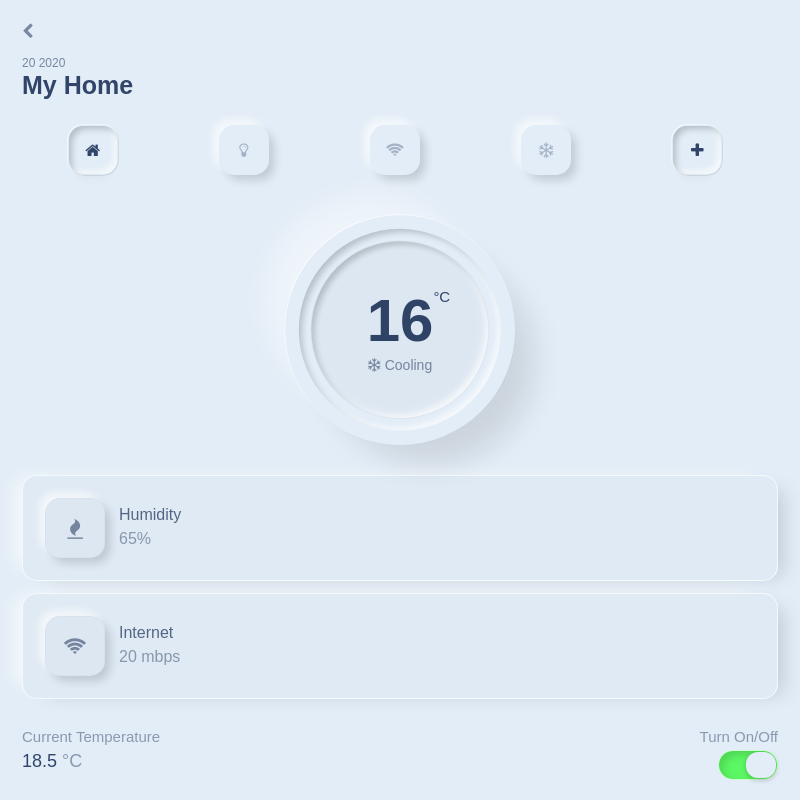
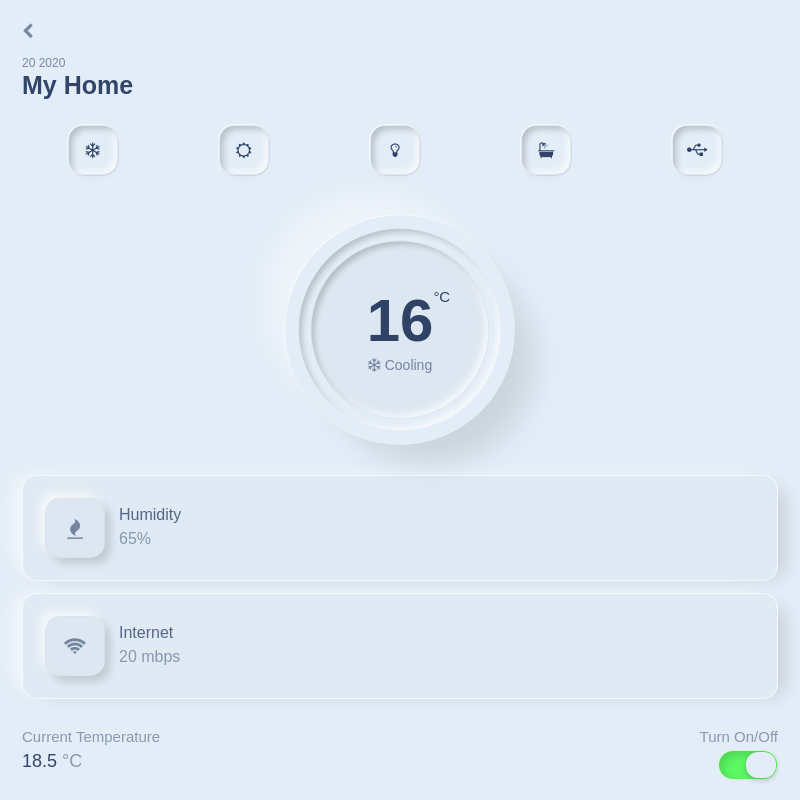
Before and after one commit to ChrisCruze/raspberry-electron, an Electron app: page index.html in a window 800 px wide. Drawn offline with Linux system fonts and the light colour scheme; a web font is replaced by a local one.

Commit message:
updated button icons

```diff
--- a/index.html
+++ b/index.html
@@ -4,7 +4,6 @@
 <head>
   <meta charset="utf-8">
   <title></title>
-
    <!--
   <link rel="stylesheet" href="https://fonts.googleapis.com/css?family=Poppins:100,200,300,400,500,600,700,800,900" />
   <link rel="stylesheet" href="https://stackpath.bootstrapcdn.com/font-awesome/4.7.0/css/font-awesome.min.css" />
@@ -336,27 +335,27 @@
             <ul>
               <li class="on" gpio="6" title="Fan">
                 <span>
-                  <i class="fa fa-home"></i>
+                  <i class="fa fa-snowflake-o"></i>
                 </span>
               </li>
-              <li class="off" gpio="5" title="Heater">
+              <li class="on" gpio="5" title="Heater">
+                <span>
+                  <i class="fa fa-sun-o"></i>
+                </span>
+              </li>
+              <li class="on" gpio="22" title="Lights">
                 <span>
                   <i class="fa fa-lightbulb-o"></i>
                 </span>
               </li>
-              <li class="off" gpio="22" title="Lights">
+              <li class="on" gpio="27" title="Bathroom">
                 <span>
-                  <i class="fa fa-wifi"></i>
-                </span>
-              </li>
-              <li class="off" gpio="27" title="Bathroom">
-                <span>
-                  <i class="fa fa-snowflake-o"></i>
+                  <i class="fa fa-bath"></i>
                 </span>
               </li>
               <li class="on" gpio="17" title="USB Port">
                 <span>
-                  <i class="fa fa-plus"></i>
+                  <i class="fa fa-usb"></i>
                 </span>
               </li>
             </ul>
```
